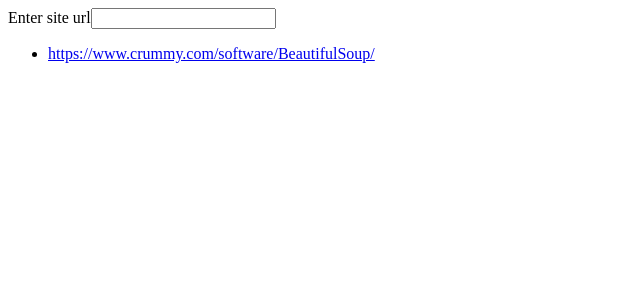
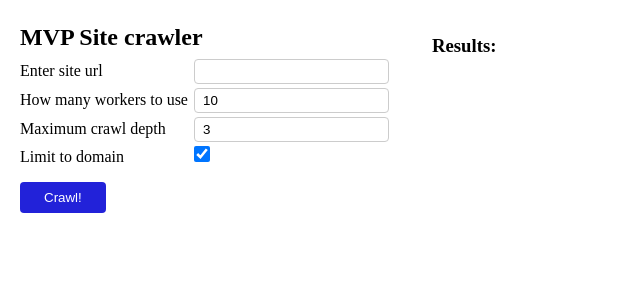
Before and after one commit to Laete/crawler, a Django app: page / in a window 1280 px wide. Shown: the top 300 px of the page, without its empty margins (0-640 px from the left). Run offline with Django 4.2, Linux system fonts and the light colour scheme; data that the repository does not hold is empty.

Commit message:
ajax and more beautiful ui

```diff
--- a/spider/services/spider_service.py
+++ b/spider/services/spider_service.py
@@ -1,6 +1,6 @@
 import datetime
 from queue import Queue
-from typing import Set
+from typing import Set, List
 from concurrent.futures import ThreadPoolExecutor
 from concurrent.futures import as_completed
 import logging
@@ -22,28 +22,37 @@ class SpiderService:
         self._links_to_process = Queue()
         self._urls_to_display = set([])
 
+    def clear(self):
+        self._urls_to_display = set([])
+
     def get_processed_links(self):
         return self._urls_to_display
 
-    def process_link(self, link: str):
+    def process_link(self, link: str, max_depth: int, workers_count: int, limit_to_domain: bool) -> Set[str]:
         before = datetime.datetime.now()
-        with ThreadPoolExecutor(max_workers=10) as executor:  # TODO: from form
-            future_links_list = {executor.submit(self._process_link, Link(url=url, depth=0)) for url in [link]}
+        self._urls_to_display = set([])
+        with ThreadPoolExecutor(max_workers=workers_count) as executor:
+            future_links_list = {
+                executor.submit(self._process_link, Link(url=url, depth=0), limit_to_domain, max_depth) for url in [link]
+            }
             while len(future_links_list) > 0:
                 for future_links in as_completed(future_links_list):
                     result = future_links.result()
                     if len(result) > 0:
-                        future_links_list.update([executor.submit(self._process_link, new_link) for new_link in result])
+                        future_links_list.update([
+                            executor.submit(self._process_link, new_link, limit_to_domain, max_depth) for new_link in result
+                        ])
                     future_links_list.remove(future_links)
         after = datetime.datetime.now()
-        logger.info(f'Finished crawling at {after}, took {(after - before).total_seconds()} seconds')
-        return self._urls_to_display
+        delta = (after - before).total_seconds()
+        logger.info(f'Finished crawling at {after}, took {delta} seconds')
+        return self._urls_to_display, delta
 
-    def _process_link(self, link_to_process: Link):
+    def _process_link(self, link_to_process: Link, limit_to_domain: bool, max_depth: int) -> List[str]:
         self._urls_to_display.add(link_to_process.url)
-        new_urls = Spider(True).crawl_page(link_to_process.url)  # TODO: from form
+        new_urls = Spider(limit_to_domain).crawl_page(link_to_process.url)  # TODO: from form
         new_links = []
-        if link_to_process.depth < 2:  # TODO: from form
+        if link_to_process.depth < max_depth:
             new_links = [
                 Link(url=new_link, depth=link_to_process.depth + 1) for new_link in new_urls
                 if new_link not in self._urls_to_display
--- /dev/null
+++ b/spider/static/spider/main.css
@@ -0,0 +1,72 @@
+.content {
+    padding: 8px 12px;
+
+    display: flex;
+
+    overflow: hidden;
+}
+
+.content__left {
+    width: 400px;
+    margin-right: 12px;
+}
+
+.content__right {
+    overflow: auto;
+}
+
+h2 {
+    margin: 8px 0;
+}
+
+.field {
+    margin: 4px 0;
+    display: flex;
+    align-items: baseline;
+}
+
+.field__label {
+    display: inline-block;
+    width: 170px;
+    margin-right: 4px;
+}
+
+.field__input {
+    padding: 4px 8px;
+    border: 1px solid #ccc;
+    border-radius: 4px;
+}
+
+input[type="checkbox"].field__input {
+    margin: 0;
+    width: 16px;
+    height: 16px;
+}
+
+.btn {
+    padding: 8px 24px;
+    margin: 12px 0 0 0;
+
+    background-color: #2222d9;
+    border: none;
+    border-radius: 4px;
+    color: #fff;
+}
+
+.btn:hover {
+    background-color: #3b3be8;
+    cursor: pointer;
+}
+
+.btn.disabled {
+    background-color: #a9a9c5;
+    color: #5f5f69;
+}
+
+.urls-list {
+    padding-left: 16px;
+}
+
+.urls-list__link {
+    margin-bottom: 4px;
+}
--- a/spider/templates/spider/index.html
+++ b/spider/templates/spider/index.html
@@ -1,12 +1,78 @@
-<label for="source_url">Enter site url</label><input id="source_url" type="text"/>
-{#TODO: Also add checkbox "Limit to domain"#}
-{#TODO: Convert to form#}
-{% if processed_urls %}
-    <ul>
-    {% for processed_url in processed_urls %}
-        <li><a href="{{ processed_url }}/">{{ processed_url }}</a></li>
-    {% endfor %}
-    </ul>
-{% else %}
-    <p>No urls are found</p>
-{% endif %}
+{% load static %}
+
+<link rel="stylesheet" href="{% static 'spider/main.css' %}">
+<div class="content">
+    <div class="content__left">
+        <div class="header">
+            <h2>MVP Site crawler</h2>
+        </div>
+
+        <div class="field">
+            <label for="source_url" class="field__label">Enter site url</label>
+            <input id="source_url" name="source_url" type="text" value="" class="field__input"/>
+        </div>
+        <div class="field">
+            <label for="workers_count" class="field__label">How many workers to use</label>
+            <input id="workers_count" name="workers_count" type="number" value="10" class="field__input"/>
+        </div>
+        <div class="field">
+            <label for="max_depth" class="field__label">Maximum crawl depth</label>
+            <input id="max_depth" name="max_depth" type="number" value="3" class="field__input"/>
+        </div>
+        <div class="field">
+            <label for="limit_to_domain" class="field__label">Limit to domain</label>
+            <input id="limit_to_domain" name="limit_to_domain" type="checkbox" checked class="field__input"/>
+        </div>
+        <button class="btn" id="crawl">Crawl!</button>
+    </div>
+    <div class="content__right">
+        <h3 class="content__result-header">Results:</h3>
+        <div class="urls-list">
+            <ul>
+
+            </ul>
+        </div>
+    </div>
+    <script>
+        (function () {
+            function submitCrawl() {
+                const sourceUrl = document.querySelector('#source_url').value;
+                const workersCount = document.querySelector('#workers_count').value;
+                const maxDepth = document.querySelector('#max_depth').value;
+                const limitToDomain = document.querySelector('#limit_to_domain').checked;
+
+                fetch('/query', {
+                    method: 'POST',
+                    headers: {
+                        'X-CSRFToken': '{{ csrf_token }}',
+                        'Content-Type': 'application/json',
+                        'Accept': 'application/json'
+                    },
+                    body: JSON.stringify({
+                        source_url: sourceUrl,
+                        workers_count: workersCount,
+                        max_depth: maxDepth,
+                        limit_to_domain: limitToDomain,
+                    })
+                })
+                    .then((response) => response.json())
+                    .then((data) => {
+                        const { result, delta } = data;
+                        if (result.length > 0) {
+                            redrawLinks(result, delta);
+                        }
+                    });
+            }
+
+            function redrawLinks(links, delta) {
+                const list = document.querySelector('.urls-list > ul');
+                list.innerHTML = links.map((link) => `<li class="urls-list__link"><a href="${link}/">${link}</a></li>`).join('');
+                const resultHeader = document.querySelector('.content__result-header');
+                resultHeader.innerHTML = `Result (${links.length} links acquired in ${delta} seconds):`;
+            }
+
+            const btn = document.querySelector('#crawl');
+            btn.addEventListener('click', submitCrawl);
+        })();
+    </script>
+</div>
--- a/spider/urls.py
+++ b/spider/urls.py
@@ -5,4 +5,5 @@ from . import views
 app_name = 'spider'
 urlpatterns = [
     path('', views.IndexView.as_view(), name='index'),
+    path('query', views.query, name='query'),
 ]
--- a/spider/views.py
+++ b/spider/views.py
@@ -1,20 +1,48 @@
+import json
+import logging
+
 from django.views import generic
+from django.http import HttpResponse
 
 from .services import SpiderService
+
+
+spider_service = SpiderService()
+logging.basicConfig(level=logging.DEBUG)
+logger = logging.getLogger(__name__)
 
 
 class IndexView(generic.ListView):
     _spider_service: SpiderService
 
     template_name = "spider/index.html"
-    context_object_name = "processed_urls"
 
     def __init__(self, **kwargs):
         super().__init__(**kwargs)
-        self._spider_service = SpiderService()
 
     def get_queryset(self):
-        """Return all links"""
-        return self._spider_service.process_link(
-            "https://www.crummy.com/software/BeautifulSoup/"
-        )
+        """Clear all links"""
+        return spider_service.clear()
+
+
+def query(request):
+    request_body = json.loads(request.body.decode('utf-8'))
+    url_to_crawl = request_body.get('source_url', '')
+    max_depth = int(request_body.get('max_depth', '3'))
+    workers_count = int(request_body.get('workers_count', '10'))
+    limit_to_domain = request_body.get('limit_to_domain', True)
+    result = []
+    delta = -1
+    if url_to_crawl != '':
+        try:
+            result, delta = spider_service.process_link(
+                link=url_to_crawl,
+                max_depth=max_depth,
+                workers_count=workers_count,
+                limit_to_domain=limit_to_domain
+            )
+        except Exception as ex:
+            logger.error(ex)
+            pass
+
+    return HttpResponse(json.dumps({'result': list(result), 'delta': delta}), content_type='application/json')
```
